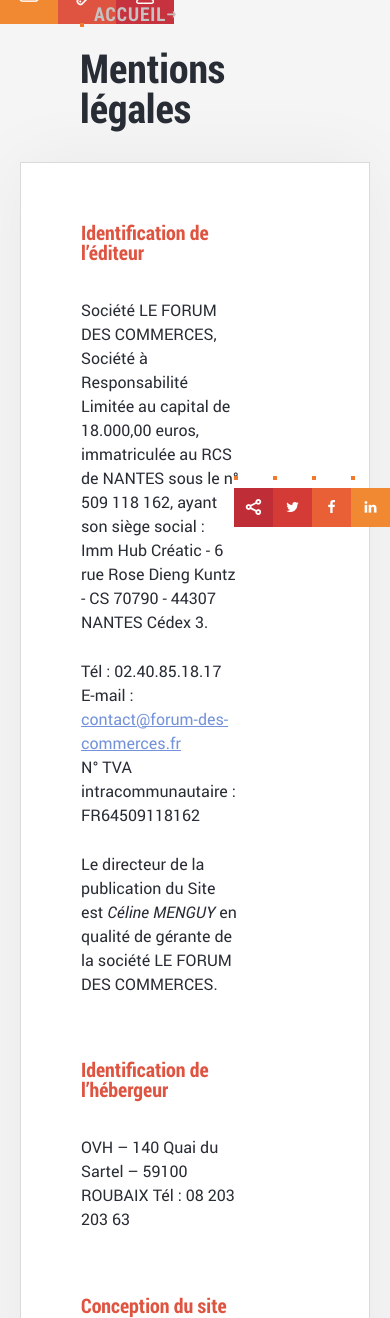
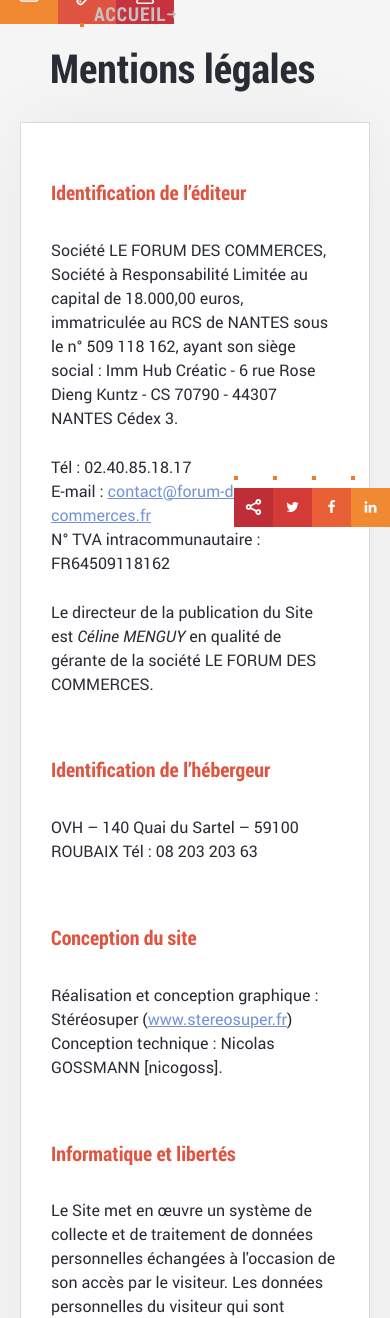
Before and after one commit to stereosuper/fdc, a PHP site: page /mentions.php in a window 390 px wide. Shown: the part 316-1634 px from the top of the page. Run offline with PHP 8.4, Linux system fonts and the light colour scheme; style sheets or scripts are compiled from the project's sources.

Commit message:
debut responsive

```diff
--- a/scss/layout/_mediaqueries.scss
+++ b/scss/layout/_mediaqueries.scss
@@ -4,11 +4,20 @@
 }
 
 @media (max-width: 979px){
-
+    .content-right{
+        padding-right: 60px;
+    }
 }
 
 @media (max-width: 767px){
+    h1{
+        padding: 0 30px;
+    }
 
+    .content-default{
+        padding-left: 30px;
+        padding-right: 30px;
+    }
 }
 
 @media (max-width: 480px){
--- a/scss/main.scss
+++ b/scss/main.scss
@@ -30,3 +30,6 @@
 
 @import
   'pages/home';
+
+
+@import 'layout/mediaqueries';
```
